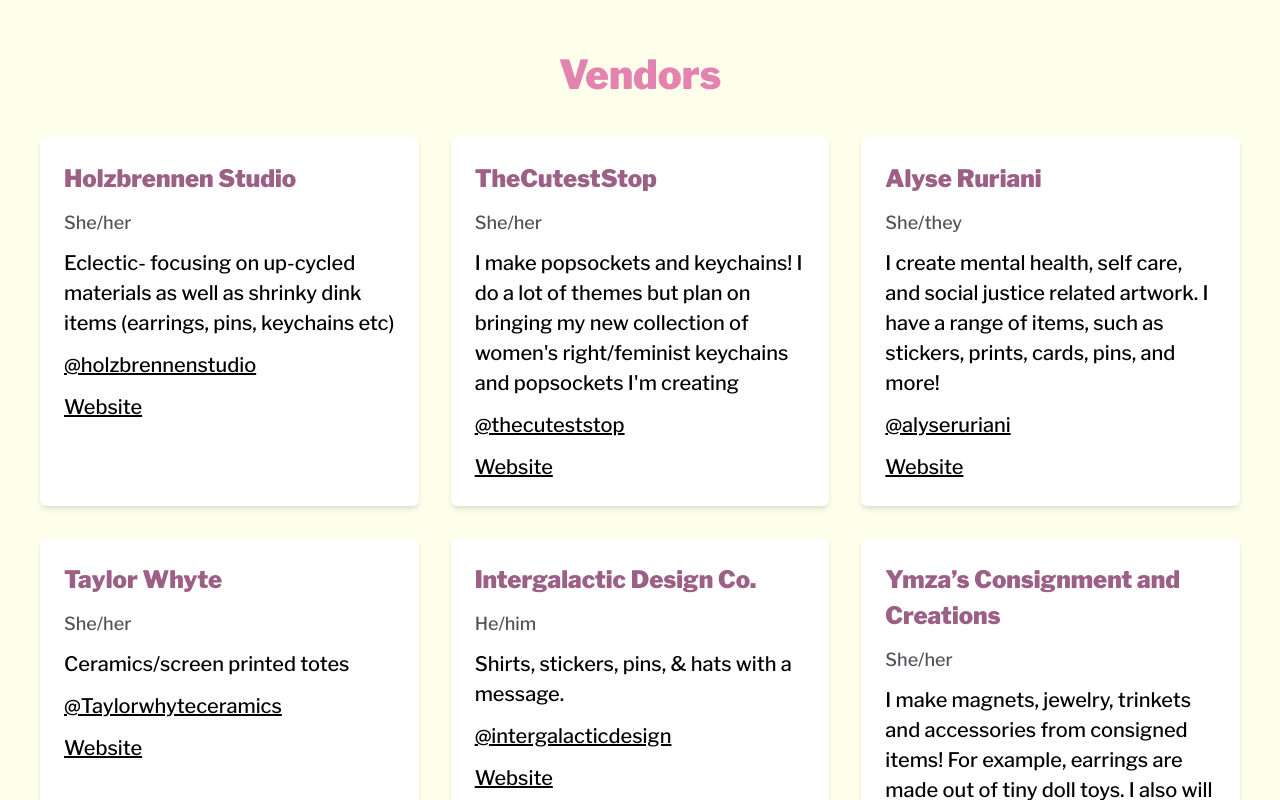
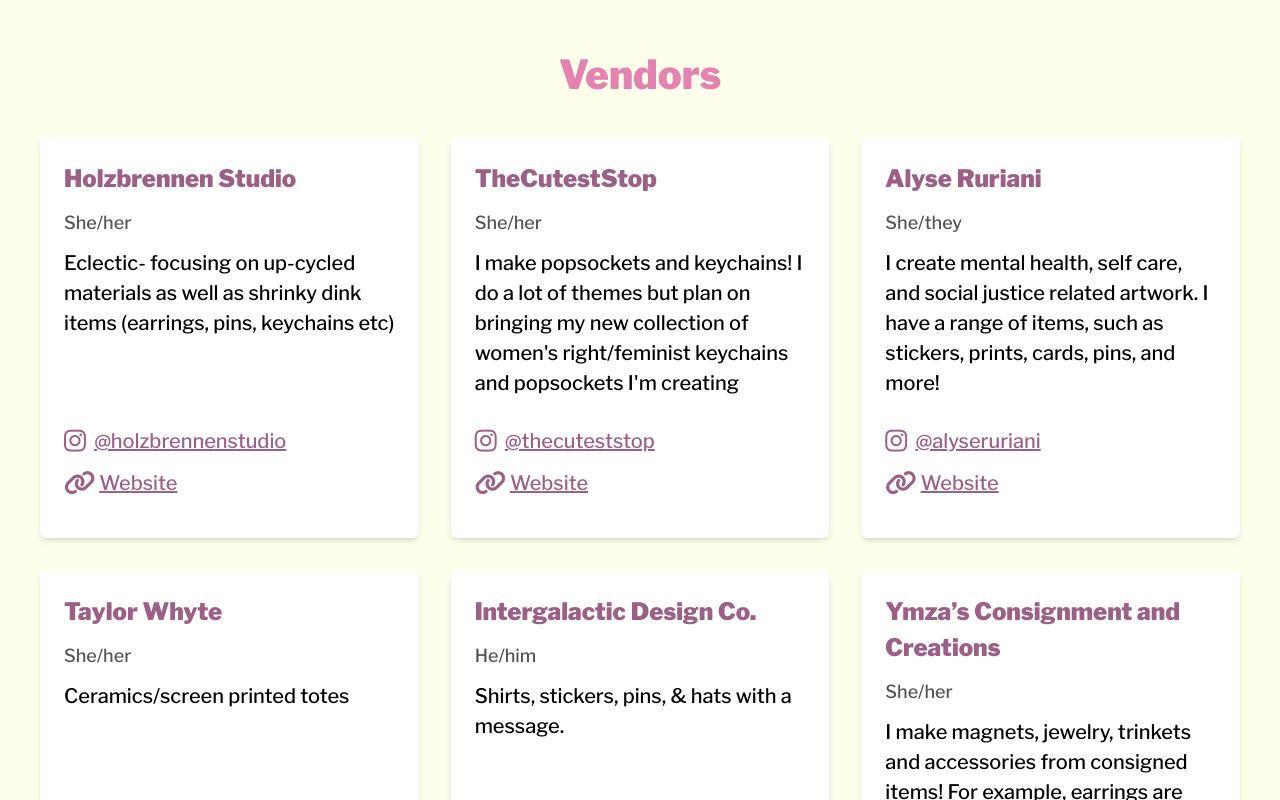
Before and after one commit to breezyfasano/chicago-craft-club, a Next.js app: page /bans-off-our-bodies in a window 1280 px wide. Shown: the part 1460-2260 px from the top of the page. Built offline with nearby package versions, Linux system fonts and the light colour scheme.

Commit message:
Facelift updates

```diff
--- a/components/Layout.js
+++ b/components/Layout.js
@@ -3,6 +3,7 @@ import Navbar from './Navbar'
 import AnnouncementBar from './AnnouncementBar'
 import Footer from './Footer'
 import Head from 'next/head'
+import Script from 'next/script'
 
 export default function Layout({ children }) {
   return (
@@ -19,6 +20,10 @@ export default function Layout({ children }) {
       <Navbar />
       <main className='m-0 p-0'>{children}</main>
       <Footer />
+      <Script
+        src='https://kit.fontawesome.com/486fda9fef.js'
+        crossOrigin='anonymous'
+      ></Script>
     </>
   )
 }
--- a/components/VendorCard.js
+++ b/components/VendorCard.js
@@ -5,24 +5,31 @@ export default function VendorCard({ vendor }) {
   }
 
   return (
-    <article className='bg-white rounded-md shadow-md p-6'>
+    <article className='bg-white rounded-md shadow-md p-6 flex flex-col'>
       <h2 className='text-boobs-purple font-bold'>{vendor.name}</h2>
       {vendor.pronouns && (
         <p className='text-sm text-zinc-600'>{vendor.pronouns}</p>
       )}
       <p>{vendor.description}</p>
-      <p>
-        <a href={cleanHandle()} target='_blank' rel="noreferrer">
+      <div className='mt-auto flex py-4'>
+        <div>
+          <p className='text-boobs-purple'>
+            <i className='fa-brands fa-instagram fa-lg mr-1'></i>{' '}
+            <a href={cleanHandle()} target='_blank' rel='noreferrer'>
+              {' '}
               {vendor.instagram}
             </a>
           </p>
           {vendor.website && (
-        <p>
-          <a href={vendor.website} target='_blank' rel="noreferrer">
+            <p className='text-boobs-purple'>
+              <i className='fa-solid fa-link fa-lg mr-1'></i>
+              <a href={vendor.website} target='_blank' rel='noreferrer'>
                 Website
               </a>
             </p>
           )}
+        </div>
+      </div>
     </article>
   )
 }
--- a/package.json
+++ b/package.json
@@ -12,7 +12,6 @@
   "dependencies": {
     "@headlessui/react": "^1.6.6",
     "@heroicons/react": "^1.0.6",
-    "bootstrap": "^5.1.3",
     "next": "^12.2.2",
     "react": "^18.2.0",
     "react-dom": "^18.2.0"
--- a/pages/bans-off-our-bodies.js
+++ b/pages/bans-off-our-bodies.js
@@ -44,7 +44,7 @@ export default function BansOffOurBodies({ vendors }) {
               height='450'
               allowFullScreen=''
               loading='lazy'
-              referrerpolicy='no-referrer-when-downgrade'
+              referrerPolicy='no-referrer-when-downgrade'
               className='max-w-full border-2 shadow-md'
             ></iframe>
           </div>
```
Also changed, not shown: 1 other file (tests, documents, lock files or other folders). Lines whose indentation alone changed are shown as unchanged.
